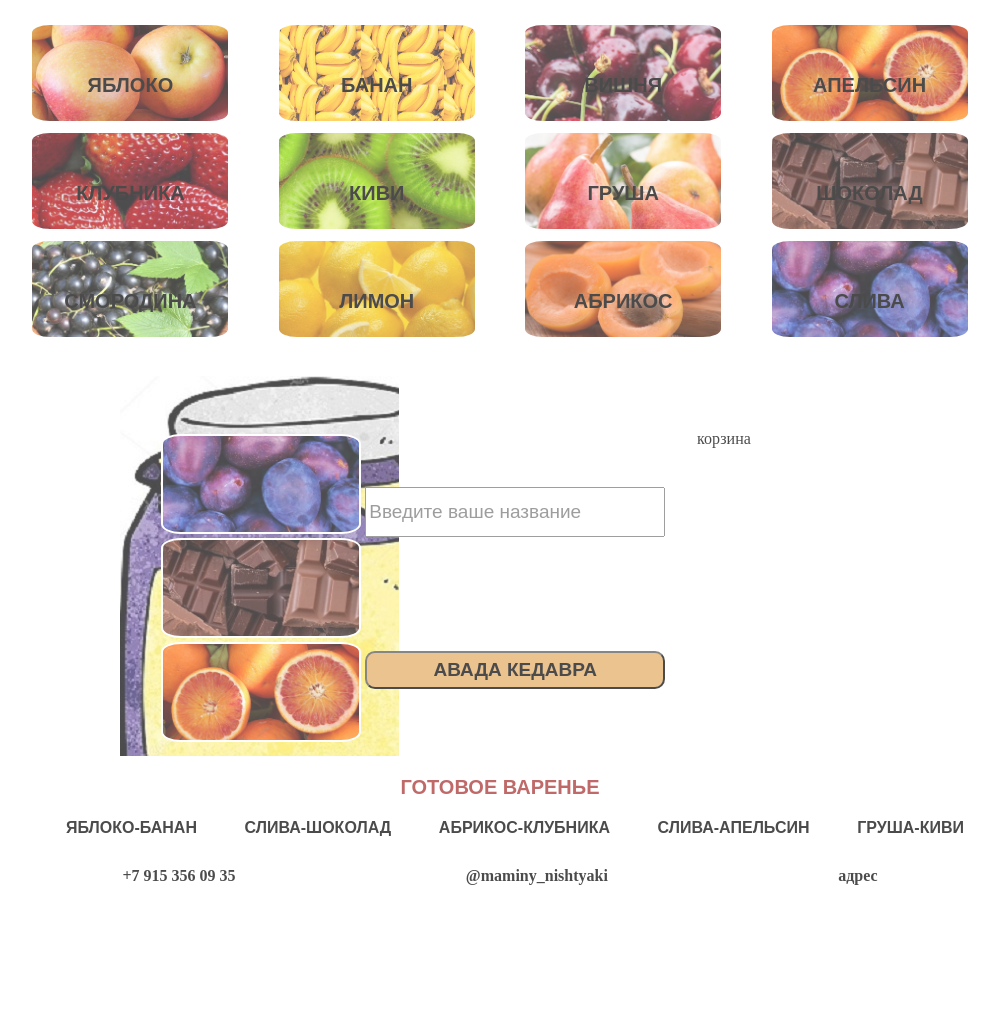
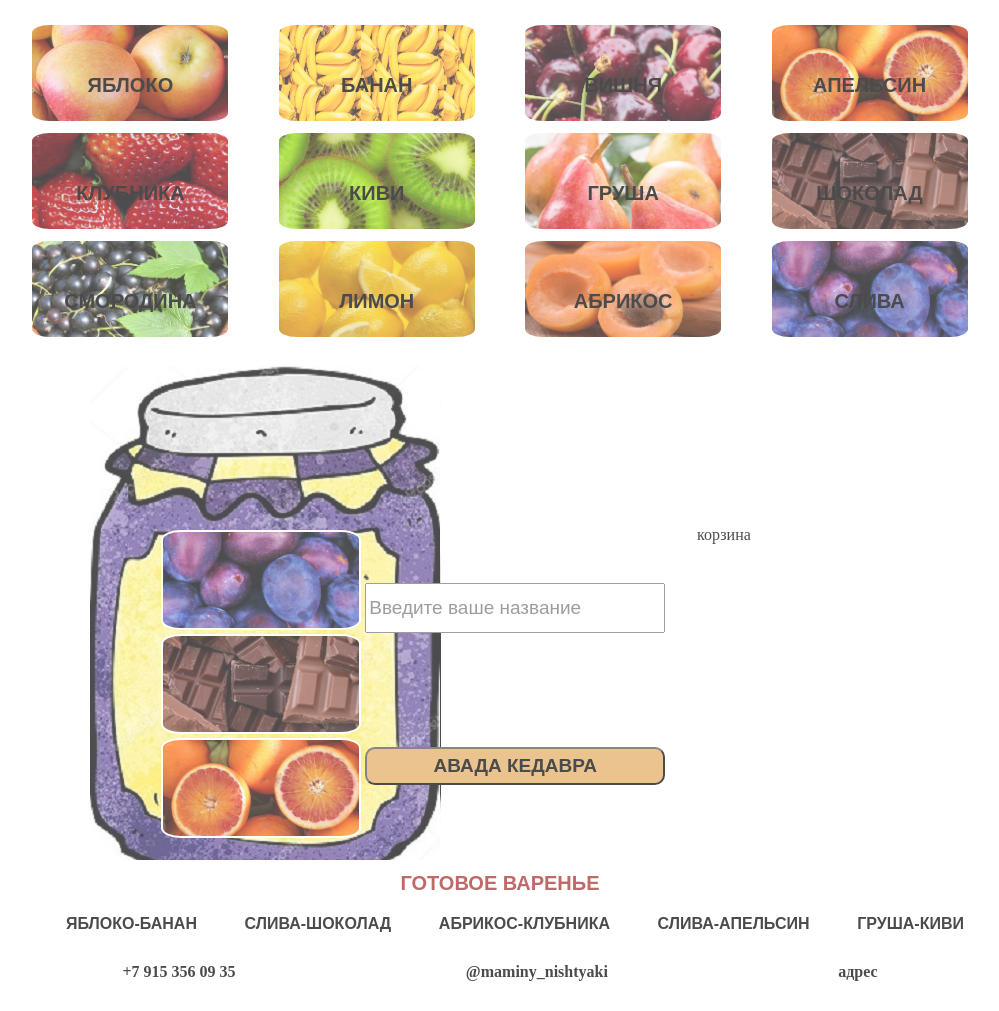
Before and after one commit to irina-sav/jam_constructor, a PHP site: page / in a window 1280 px wide. Shown: the part 289-1300 px from the top of the page, without its empty margins (140-1139 px from the left). Before the commit the page ends 1174 px from the top, so only its background shows below. Run offline with PHP 8.4, Linux system fonts and the light colour scheme.

Commit message:
customer choice jar was updated and paddings were updated

```diff
--- a/css/styles.css
+++ b/css/styles.css
@@ -103,7 +103,7 @@ h1 {
   width: 100%;
   flex-wrap: wrap;
   display: flex;
-  padding: 20px 0 27px;
+  padding: 20px 0 123px;
   width: 77%;
   margin: 0 auto;
   flex-wrap: wrap;
@@ -194,12 +194,12 @@ h1 {
 .jamjar:before {
   content: "";
   position: absolute;
-  width: 279px;
-  height: 380px;
+  width: 351px;
+  height: 494px;
   display: block;
-  left: -37px;
+  left: -67px;
   z-index: -1;
-  bottom: -10px;
+  bottom: -18px;
   background: url(../img/fff.jpg);
 }
 .jamjar .taste:nth-child(1) {
```
